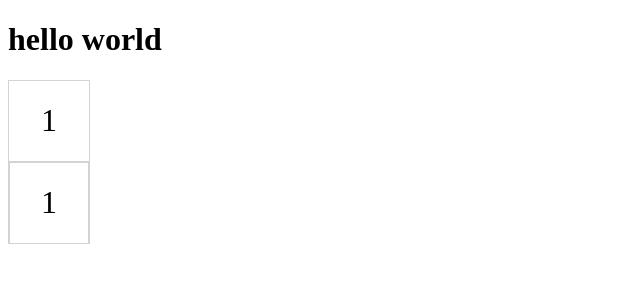
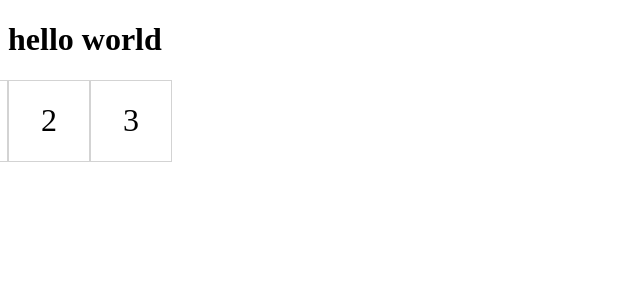
Before and after one commit to nagi-moriyama-lvgs/triple-three, a React app: page / in a window 1280 px wide. Shown: the top 300 px of the page, without its empty margins (0-640 px from the left). Built offline with nearby package versions, Linux system fonts and the light colour scheme; the HTML template or start-up script is replaced by a standard one.

Commit message:
作業途中

```diff
--- a/src/App.tsx
+++ b/src/App.tsx
@@ -1,12 +1,10 @@
 import React from "react";
-import Square from "./components/atoms/Square";
 import NineSquares from "./components/molecules/NineSquares";
 
 const App = () => {
   return (
     <>
       <h1>hello world</h1>
-      <Square number={1} />
       <NineSquares />
     </>
   );
--- a/src/components/molecules/NineSquares.tsx
+++ b/src/components/molecules/NineSquares.tsx
@@ -4,12 +4,38 @@ import Square from "components/atoms/Square";
 
 type BaseNineSquaresProps = {
   className?: string;
+  squareStructure?: Array<number>;
+  defaultValues?: Array<Array<number>>;
 };
 
-const BaseNineSquares: React.FC<BaseNineSquaresProps> = ({ className }) => {
+const BaseNineSquares: React.FC<BaseNineSquaresProps> = ({
+  className,
+  squareStructure = [3, 3],
+  defaultValues = [
+    [1, 2, 3],
+    [4, 5, 6],
+    [7, 8, 9],
+  ],
+}) => {
+  //   const Squares: Array<Array<JSX.Element>> = [];
+  //   for (let i = 0; i < squareStructure[1]; i++) {
+  //     const SquaresRow: Array<JSX.Element> = [];
+  //     let SquaresRowElement: JSX.Element = <></>;
+  //     for (let j = 0; j < squareStructure[0]; j++) {
+  //       SquaresRow.push(<Square number={defaultValues[j][i]} />);
+  //       SquaresRowElement = <div>{SquaresRow}</div>;
+  //     }
+  //     Squares.push(SquaresRow);
+  //   }
+
+  const SquaresRow: Array<JSX.Element> = [];
+  for (let i = 0; i < squareStructure[0]; i++) {
+    SquaresRow.push(<Square number={defaultValues[0][i]} key={i} />);
+  }
+
   return (
     <div className={className}>
-      <Square number={1} />
+      <div className={"flex"}>{SquaresRow}</div>
     </div>
   );
 };
@@ -25,6 +51,9 @@ const NineSquares = styled(BaseNineSquares)`
     span {
       font-size: 2rem;
     }
+    .flex {
+      display: flex;
+    }
   }
 `;
 
```
